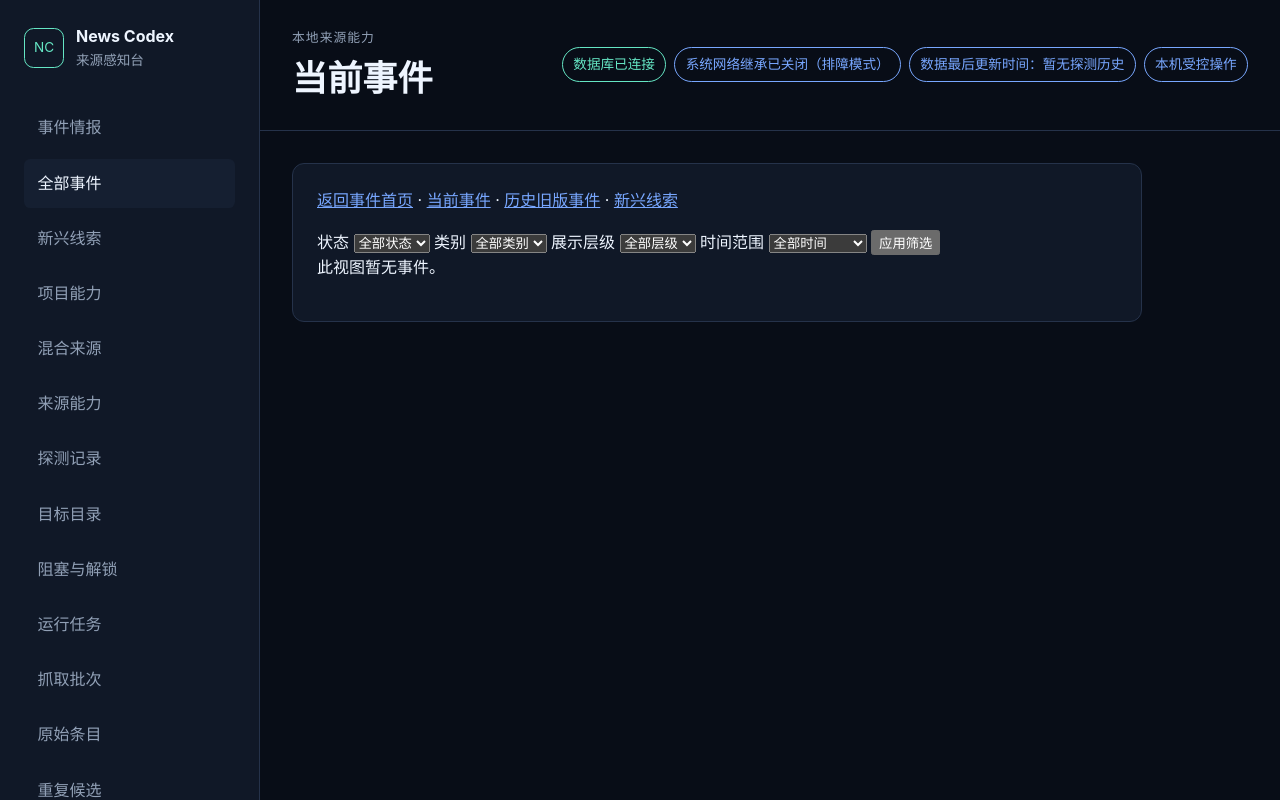
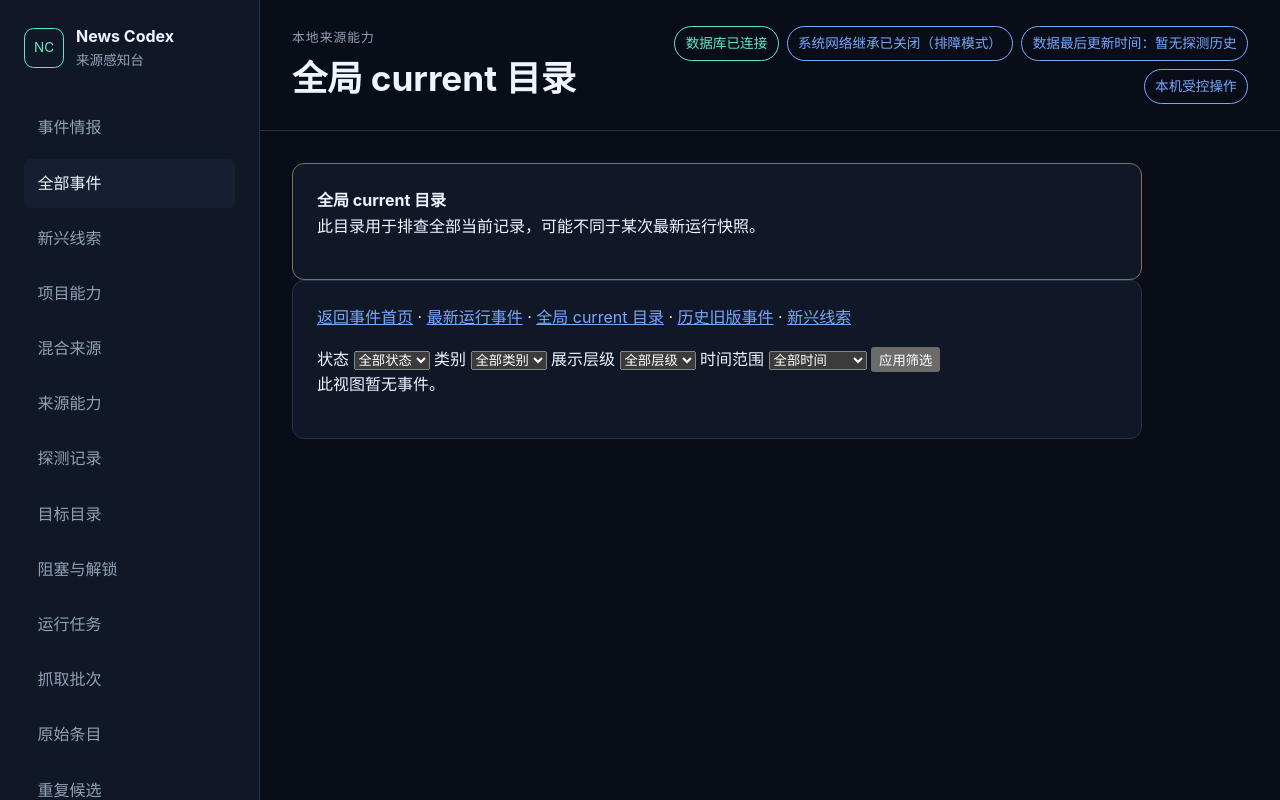
Before and after one commit to yydshly/0711_news_codex, a FastAPI app: page /events in a window 1280 px wide. Run offline with FastAPI, Linux system fonts and the light colour scheme.

Commit message:
feat: default event pages to operation snapshots

```diff
--- a/src/newsradar/web/app.py
+++ b/src/newsradar/web/app.py
@@ -77,6 +77,7 @@ TargetType = Literal[
 ]
 CoverageMode = Literal["direct", "indirect", "catalog_only"]
 EventVisibilityMode = Literal["current", "legacy"]
+EventScopeMode = Literal["latest", "current_catalog", "catalog"]
 EventTierMode = Literal["hotspot", "signal", "audit_only"]
 ProbeType = Literal["capability", "content"]
 QueryResult = TypeVar("QueryResult")
@@ -364,6 +365,7 @@ def create_app(
         category: str | None = None,
         tier: EventTierMode | None = None,
         visibility: EventVisibilityMode = "current",
+        scope: EventScopeMode = "latest",
         hours: Annotated[int | None, Query(ge=1, le=8760)] = None,
     ) -> HTMLResponse:
         query_now = datetime.now(UTC)
@@ -371,15 +373,22 @@ def create_app(
             status=status,
             category=category,
             display_tier=tier,
-            visibility=visibility,
         )
-        filters["until"] = query_now
         if hours is not None:
-            filters["since"] = query_now - timedelta(hours=hours)
             filters["hours"] = hours
         try:
             with create_session() as session:
-                event_page = EventQueryService(session).list_events(filters)
+                service = EventQueryService(session)
+                if scope == "latest" and visibility == "current":
+                    event_page = service.latest_operation_page(filters, now=query_now)
+                    snapshot_unavailable = event_page is None
+                else:
+                    filters["visibility"] = visibility
+                    filters["until"] = query_now
+                    if hours is not None:
+                        filters["since"] = query_now - timedelta(hours=hours)
+                    event_page = service.list_events(filters, visibility=visibility)
+                    snapshot_unavailable = False
         except (OperationalError, ProgrammingError) as error:
             return database_error_response(request, error)
         return templates.TemplateResponse(
@@ -387,6 +396,8 @@ def create_app(
             name="events.html",
             context={
                 "event_page": event_page,
+                "event_scope": scope,
+                "snapshot_unavailable": snapshot_unavailable,
                 "database_status": "数据库已连接",
                 "database_status_tone": "healthy",
                 "latest_probe_at": None,
@@ -412,10 +423,22 @@ def create_app(
         )
 
     @app.get("/events/{event_id}", response_class=HTMLResponse)
-    def event_detail(request: Request, event_id: int) -> HTMLResponse:
+    def event_detail(
+        request: Request,
+        event_id: int,
+        operation: int | None = None,
+        version: int | None = None,
+    ) -> HTMLResponse:
+        if (operation is None) != (version is None):
+            raise HTTPException(status_code=400, detail="operation_and_version_required")
         try:
             with create_session() as session:
-                event_detail = EventQueryService(session).get_event(event_id)
+                service = EventQueryService(session)
+                event_detail = (
+                    service.get_operation_event(event_id, operation, version)
+                    if operation is not None and version is not None
+                    else service.get_event(event_id)
+                )
         except (OperationalError, ProgrammingError) as error:
             return database_error_response(request, error)
         if event_detail is None:
--- a/src/newsradar/web/templates/event_detail.html
+++ b/src/newsradar/web/templates/event_detail.html
@@ -2,7 +2,9 @@
 {% block title %}{{ event_detail.event.zh_title }} · News Codex{% endblock %}
 {% block header %}<h1>事件详情</h1>{% endblock %}
 {% block content %}
-{% if event_detail.event.visibility == 'legacy' %}
+{% if event_detail.snapshot %}
+<section class="panel" role="status"><strong>固定运行快照 · Operation #{{ event_detail.snapshot.operation_id }}</strong><p>本页展示该次运行固定的事件版本，不会随全局 current 指针变化。</p></section>
+{% elif event_detail.event.visibility == 'legacy' %}
 <section class="panel diagnostic-warning" role="status"><strong>旧版算法结果，不参与当前首页</strong><p>此详情仅供历史追溯。</p></section>
 {% elif event_detail.minimax_degraded %}
 <section class="panel diagnostic-warning" role="status"><strong>MiniMax 已降级</strong><p>当前使用规则中文回退；证据、确认状态与评分未由模型决定。</p></section>
@@ -47,5 +49,5 @@
   </ul>
 </section>
 
-<section class="panel"><h2>受控操作</h2><p>操作只会入队，由 Worker 执行；网页不访问模型或外部网络。</p>{% for action, label in [('recluster','重新聚类'),('enrich','补充摘要'),('exclude','排除事件')] %}<form method="post" action="/events/{{ event_detail.event.event_id }}/{{ action }}"><input type="hidden" name="action_token" value="{{ action_token }}"><button type="submit">{{ label }}</button></form>{% endfor %}</section>
+{% if not event_detail.snapshot %}<section class="panel"><h2>受控操作</h2><p>操作只会入队，由 Worker 执行；网页不访问模型或外部网络。</p>{% for action, label in [('recluster','重新聚类'),('enrich','补充摘要'),('exclude','排除事件')] %}<form method="post" action="/events/{{ event_detail.event.event_id }}/{{ action }}"><input type="hidden" name="action_token" value="{{ action_token }}"><button type="submit">{{ label }}</button></form>{% endfor %}</section>{% endif %}
 {% endblock %}
--- a/src/newsradar/web/templates/events.html
+++ b/src/newsradar/web/templates/events.html
@@ -1,52 +1,47 @@
 {% extends "base.html" %}
-{% set is_legacy = event_page.filters.get('visibility') == 'legacy' %}
-{% block title %}{{ '历史旧版事件' if is_legacy else '当前事件' }} · News Codex{% endblock %}
-{% block header %}<h1>{{ '历史旧版事件' if is_legacy else '当前事件' }}</h1>{% endblock %}
+{% set filters = event_page.filters if event_page else {} %}
+{% set is_legacy = filters.get('visibility') == 'legacy' %}
+{% set is_snapshot = event_scope == 'latest' and filters.get('visibility', 'current') == 'current' and event_page and not snapshot_unavailable %}
+{% block title %}{{ '最新运行事件' if is_snapshot else ('历史旧版事件' if is_legacy else '全局 current 目录') }} · News Codex{% endblock %}
+{% block header %}<h1>{{ '最新运行事件' if is_snapshot else ('历史旧版事件' if is_legacy else '全局 current 目录') }}</h1>{% endblock %}
 {% block content %}
-{% if is_legacy %}
+{% if snapshot_unavailable %}
 <section class="panel diagnostic-warning" role="status">
-  <strong>旧版算法结果，不参与当前首页</strong>
-  <p>此处仅保留历史可追溯记录；评分、中文摘要和证据完整度可能不符合 Event Intelligence v2 门槛。</p>
+  <strong>尚无可展示的完整事件运行快照</strong>
+  <p>系统不会把全局 current 目录冒充为最新运行结果。请先完成一次成功的事件构建，或查看全局目录。</p>
+  <p><a href="/events?scope=current_catalog">查看全局 current 目录</a> · <a href="/events?scope=catalog&amp;visibility=legacy">查看历史旧版事件</a></p>
 </section>
+{% else %}
+{% if is_snapshot %}
+<section class="panel" role="status">
+  <strong>最新完整运行快照 · Operation #{{ event_page.snapshot.operation_id }}</strong>
+  <p>窗口截至 {{ event_page.snapshot.window_end|format_datetime_zh }}，完成于 {{ event_page.snapshot.finished_at|format_datetime_zh }}。列表和详情均固定到该次运行的事件版本。</p>
+  {% if event_page.snapshot.skipped_newer_count %}<p>已跳过 {{ event_page.snapshot.skipped_newer_count }} 次较新的不完整运行。</p>{% endif %}
+</section>
+{% elif is_legacy %}
+<section class="panel diagnostic-warning" role="status"><strong>旧版算法结果，不参与当前首页</strong><p>此处仅保留历史可追溯记录；评分、中文摘要和证据完整度可能不符合 Event Intelligence v2 门槛。</p></section>
+{% else %}
+<section class="panel diagnostic-warning" role="status"><strong>全局 current 目录</strong><p>此目录用于排查全部当前记录，可能不同于某次最新运行快照。</p></section>
 {% endif %}
 <section class="panel">
-  <p><a href="/">返回事件首页</a> · <a href="/events">当前事件</a> · <a href="/events?visibility=legacy">历史旧版事件</a> · <a href="/emerging">新兴线索</a></p>
+  <p><a href="/">返回事件首页</a> · <a href="/events">最新运行事件</a> · <a href="/events?scope=current_catalog">全局 current 目录</a> · <a href="/events?scope=catalog&amp;visibility=legacy">历史旧版事件</a> · <a href="/emerging">新兴线索</a></p>
   <form method="get" action="/events" aria-label="事件筛选">
-    <input type="hidden" name="visibility" value="{{ event_page.filters.get('visibility', 'current') }}">
-    <label>状态
-      <select name="status">
-        <option value="">全部状态</option>
-        {% for value in ('confirmed', 'emerging', 'developing', 'disputed', 'stale', 'rejected') %}<option value="{{ value }}"{% if event_page.filters.get('status') == value %} selected{% endif %}>{{ value|zh_label('event_status') }}</option>{% endfor %}
-      </select>
-    </label>
-    <label>类别
-      <select name="category">
-        <option value="">全部类别</option>
-        {% for value in ('product_model', 'research', 'developer_tool', 'company') %}<option value="{{ value }}"{% if event_page.filters.get('category') == value %} selected{% endif %}>{{ value|zh_label('event_category') }}</option>{% endfor %}
-      </select>
-    </label>
-    <label>展示层级
-      <select name="tier">
-        <option value="">全部层级</option>
-        {% for value in ('hotspot', 'signal', 'audit_only') %}<option value="{{ value }}"{% if event_page.filters.get('display_tier') == value %} selected{% endif %}>{{ value|zh_label('event_tier') }}</option>{% endfor %}
-      </select>
-    </label>
-    <label>时间范围
-      <select name="hours">
-        <option value="">全部时间</option>
-        {% for value, label in ((24, '最近 24 小时'), (72, '最近 72 小时'), (168, '最近 7 天')) %}<option value="{{ value }}"{% if event_page.filters.get('hours') == value %} selected{% endif %}>{{ label }}</option>{% endfor %}
-      </select>
-    </label>
+    <input type="hidden" name="scope" value="{{ event_scope }}">
+    <input type="hidden" name="visibility" value="{{ filters.get('visibility', 'current') }}">
+    <label>状态 <select name="status"><option value="">全部状态</option>{% for value in ('confirmed', 'emerging', 'developing', 'disputed', 'stale', 'rejected') %}<option value="{{ value }}"{% if filters.get('status') == value %} selected{% endif %}>{{ value|zh_label('event_status') }}</option>{% endfor %}</select></label>
+    <label>类别 <select name="category"><option value="">全部类别</option>{% for value in ('product_model', 'research', 'developer_tool', 'company') %}<option value="{{ value }}"{% if filters.get('category') == value %} selected{% endif %}>{{ value|zh_label('event_category') }}</option>{% endfor %}</select></label>
+    <label>展示层级 <select name="tier"><option value="">全部层级</option>{% for value in ('hotspot', 'signal', 'audit_only') %}<option value="{{ value }}"{% if filters.get('display_tier') == value %} selected{% endif %}>{{ value|zh_label('event_tier') }}</option>{% endfor %}</select></label>
+    <label>时间范围 <select name="hours"><option value="">全部时间</option>{% for value, label in ((24, '最近 24 小时'), (72, '最近 72 小时'), (168, '最近 7 天')) %}<option value="{{ value }}"{% if filters.get('hours') == value %} selected{% endif %}>{{ label }}</option>{% endfor %}</select></label>
     <button type="submit">应用筛选</button>
   </form>
   {% for event in event_page.events %}
   <article class="event-card">
     <p class="eyebrow">{{ event.display_tier|zh_label('event_tier') }} · {{ event.visibility|zh_label('event_visibility') }} · {{ event.status|zh_label('event_status') }}{% if event.category %} · {{ event.category|zh_label('event_category') }}{% endif %}</p>
-    <h2><a href="/events/{{ event.event_id }}">{{ event.zh_title }}</a></h2>
-    <p>{{ event.zh_summary }}</p>
-    <p><strong>为何值得关注：</strong>{{ event.why_it_matters }}</p>
+    <h2><a href="{{ event.detail_href }}">{{ event.zh_title }}</a></h2>
+    <p>{{ event.zh_summary }}</p><p><strong>为何值得关注：</strong>{{ event.why_it_matters }}</p>
     <small>排名 {{ event.rank_score|round(1) }} · 独立证据 {{ event.independent_root_count }} · 重要度 {{ event.importance|round(1) }} · 可信度 {{ event.credibility|round(1) }} · 热度 {{ event.heat|round(1) }}</small>
   </article>
   {% else %}<p>此视图暂无事件。</p>{% endfor %}
 </section>
+{% endif %}
 {% endblock %}
```
Also changed, not shown: tests/web/test_event_routes.py (+57 -2 lines).
